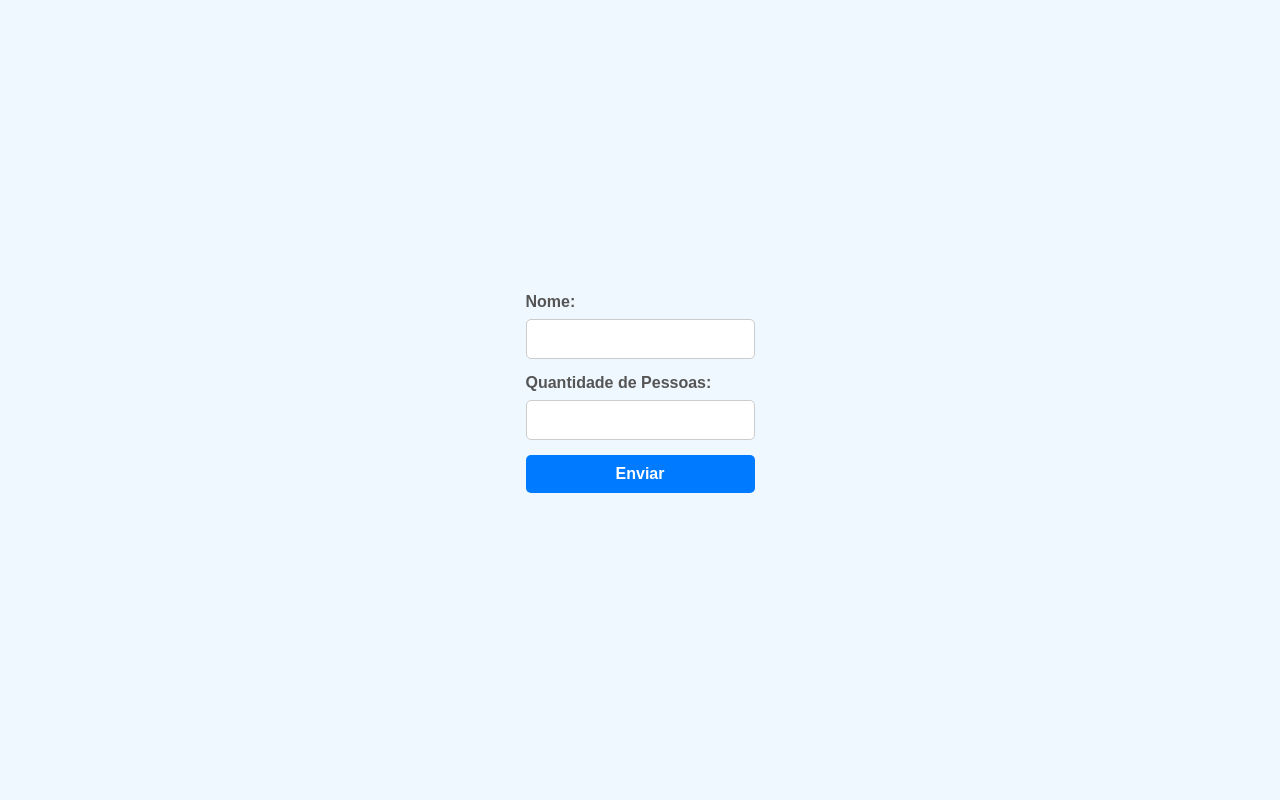
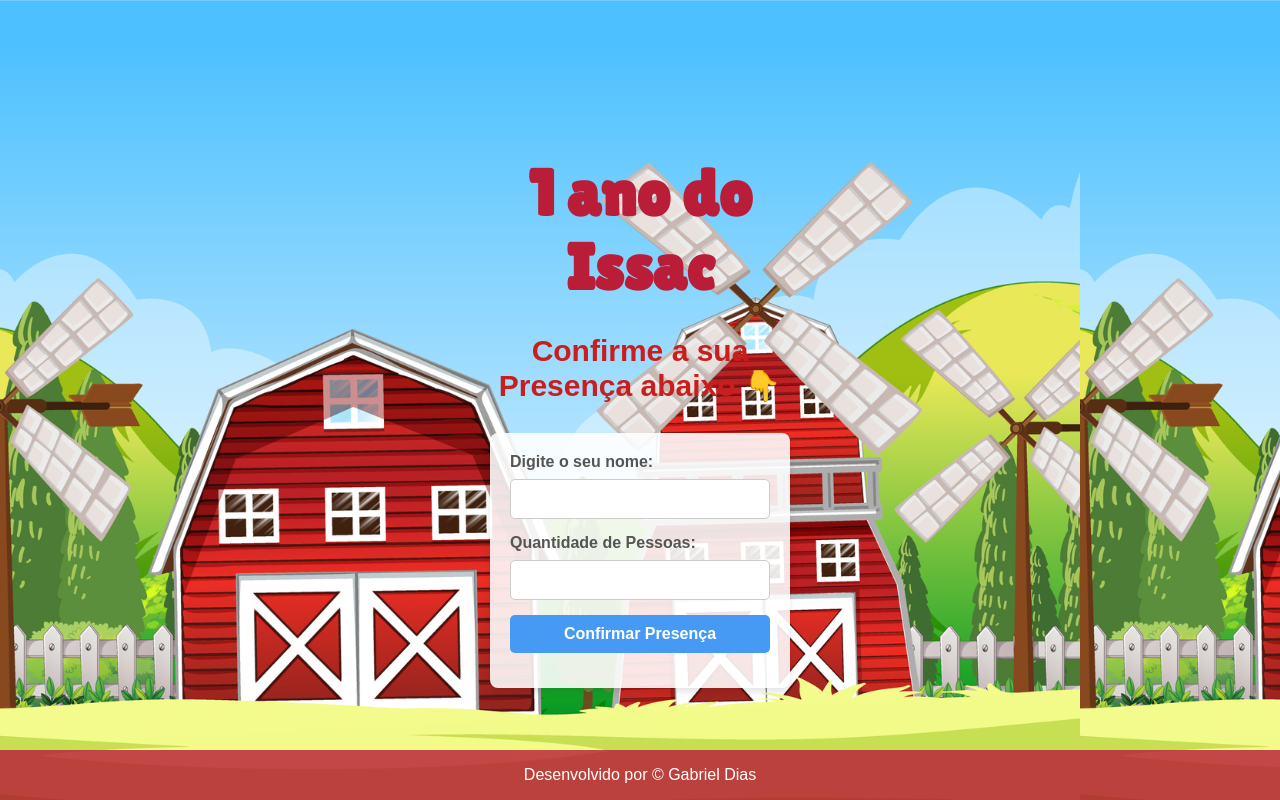
Before and after one commit to Gabriel-hp/confPre, a plain HTML site: page index.html in a window 1280 px wide. Drawn offline with Linux system fonts and the light colour scheme.

Commit message:
updateeee

```diff
--- a/index.html
+++ b/index.html
@@ -5,21 +5,33 @@
   <meta name="viewport" content="width=device-width, initial-scale=1.0">
   <title>Confirmação de Presença</title>
   <link rel="stylesheet" href="style.css">
+  <link rel="preconnect" href="https://fonts.googleapis.com">
+  <link rel="preconnect" href="https://fonts.gstatic.com" crossorigin>
+  <link href="https://fonts.googleapis.com/css2?family=Inter:ital,opsz,wght@0,14..32,100..900;1,14..32,100..900&family=Lilita+One&display=swap" rel="stylesheet">
 </head>
 <body>
-    <body>
+  <div class="section">
+    <div class="text">
+      <h1>1 ano do <br> Issac</h1>
+      <p>Confirme a sua Presença abaixo 👇</p>
+    </div>
+
+    <div class="container">
       <form name="rsvp" method="POST" data-netlify="true" action="/thank-you.html">
         <input type="hidden" name="form-name" value="rsvp"> <!-- Campo oculto necessário -->
-          <label for="nome">Nome:</label>
+        <label for="nome">Digite o seu nome:</label>
         <input type="text" id="nome" name="nome" required>
         <br>
         <label for="quantidade">Quantidade de Pessoas:</label>
         <input type="number" id="quantidade" name="quantidade" required>
         <br>
-          <button type="submit">Enviar</button>
+        <button type="submit">Confirmar Presença</button>
       </form>
-      </body>
+    </div>
+  </div>
 
-
+  <footer class="footer">
+    <p>Desenvolvido por &copy; <a href="https://www.instagram.com/dev.mao/">Gabriel Dias</a></p>
+  </footer>
 </body>
 </html>
--- a/style.css
+++ b/style.css
@@ -6,10 +6,32 @@ body {
     justify-content: center;
     align-items: center;
     height: 100vh;
+    background-image: url(./img/bg.png);
+    display: flex;
+    flex-direction: column;
+}
+
+.section{
+    display: flex;
+    flex-direction: column;
+}
+
+.text h1{
+    font-size: 65px;
+    font-family: "Lilita One", sans-serif;
+    color: #b91d37;
+}
+
+.text p{
+    font-size: 30px;
+    font-weight: bold;
+    color: rgb(202, 30, 30);
+    width: 300px;
+    text-align: center;
 }
 
 .container {
-    background-color: #fff;
+    background-color: #ffffffe1;
     padding: 20px;
     border-radius: 8px;
     box-shadow: 0 4px 6px rgba(0, 0, 0, 0.1);
@@ -43,7 +65,7 @@ input, button {
 }
 
 button {
-    background-color: #007bff;
+    background-color: #479af3;
     color: white;
     font-weight: bold;
     border: none;
@@ -54,3 +76,16 @@ button {
 button:hover {
     background-color: #0056b3;
 }
+.footer {
+    background-color: #b91d37ce;
+    text-align: center;
+    height: 50px;
+    position: fixed;
+    color: white;
+    bottom: 0;
+    width: 100%;
+  }
+  .footer a{
+    color: white;
+    text-decoration: none;
+  }
```
Also changed, not shown: img/bg.png (added), 1 other file. Lines whose indentation alone changed are shown as unchanged.
